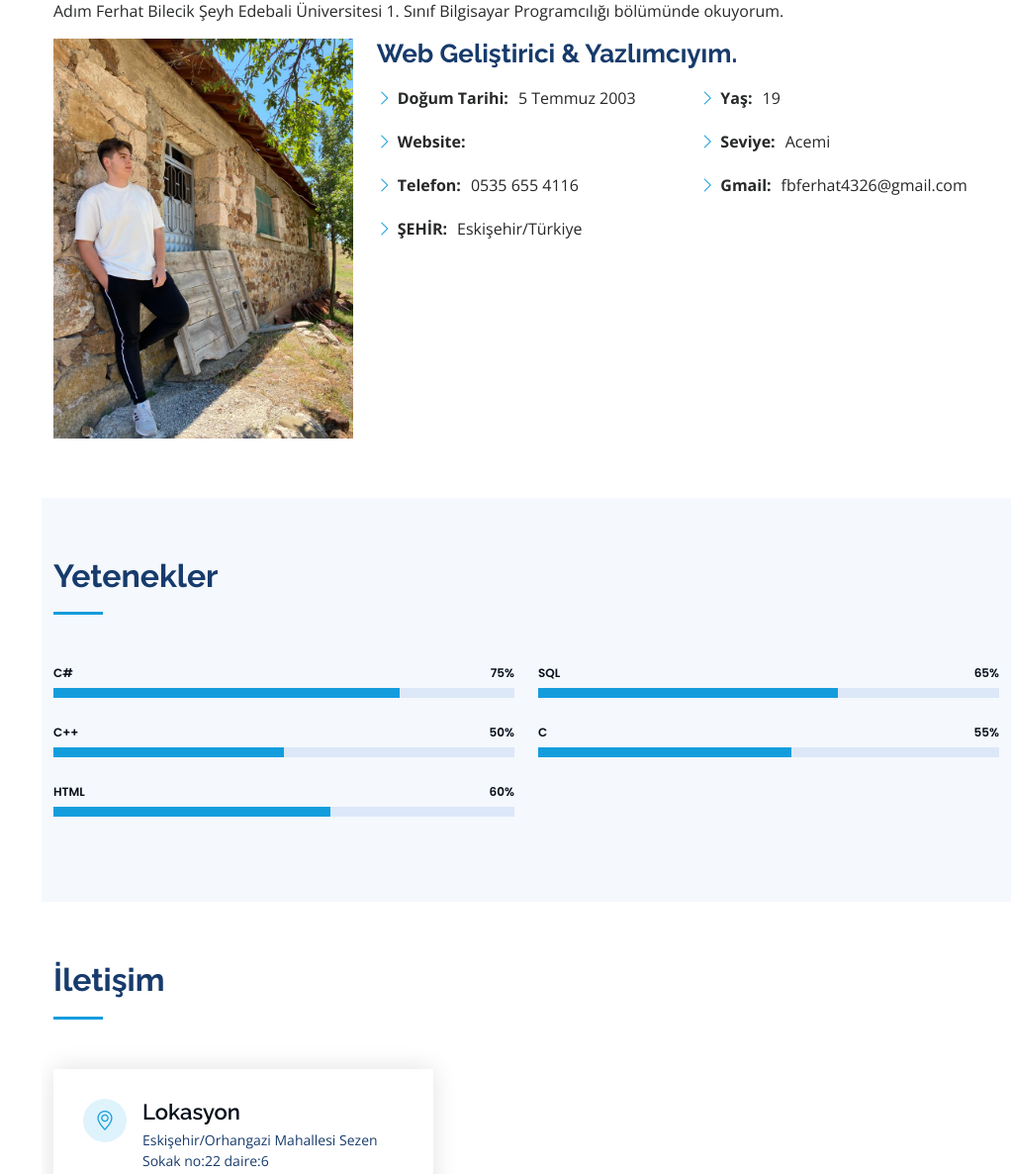
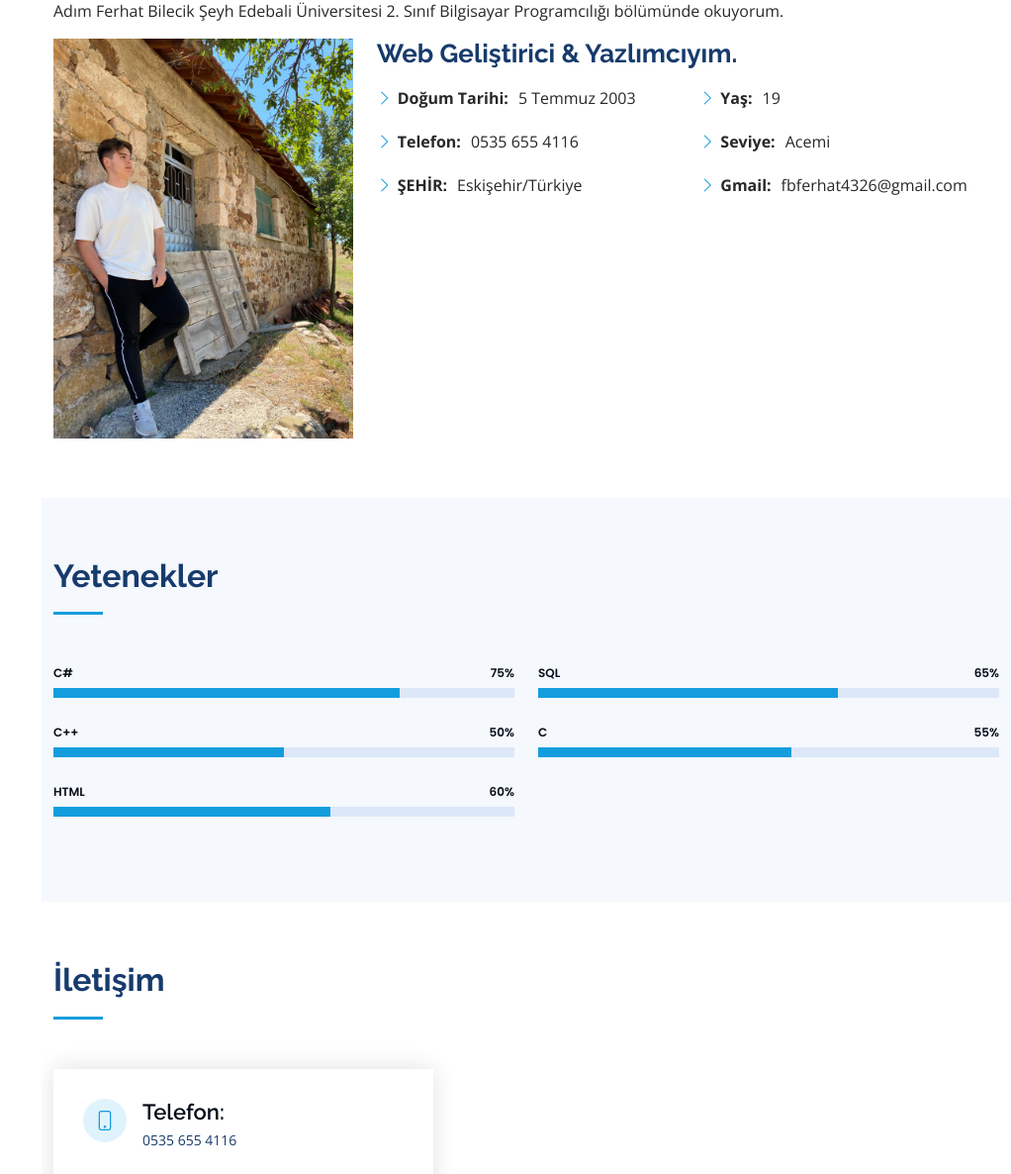
Before and after one commit to ferhatbngl/ferhatbngl.github.io, a plain HTML site: page index.html in a window 1280 px wide. Shown: the part 969-2155 px from the top of the page at 99% size, without its empty margins (258-1280 px from the left). Drawn offline with nearby package versions, Linux system fonts and the light colour scheme.

Commit message:
Update index.html

```diff
--- a/index.html
+++ b/index.html
@@ -76,7 +76,7 @@
         <div class="section-title">
           <h2>Hakkımda</h2>
         </div>
-        <p>Adım Ferhat Bilecik Şeyh Edebali Üniversitesi 1. Sınıf Bilgisayar Programcılığı bölümünde okuyorum.</p>
+        <p>Adım Ferhat Bilecik Şeyh Edebali Üniversitesi 2. Sınıf Bilgisayar Programcılığı bölümünde okuyorum.</p>
         <div class="row">
           <div class="col-lg-4" data-aos="fade-right">
             <img src="assets/img/ferhat.jpg" class="img-fluid" alt="">
@@ -89,7 +89,6 @@
               <div class="col-lg-6">
                 <ul>
                   <li><i class="bi bi-chevron-right"></i> <strong>Doğum Tarihi:</strong> <span>5 Temmuz 2003</span></li>
-                  <li><i class="bi bi-chevron-right"></i> <strong>Website:</strong> <span></span></li>
                   <li><i class="bi bi-chevron-right"></i> <strong>Telefon:</strong> <span>0535 655 4116</span></li>
                   <li><i class="bi bi-chevron-right"></i> <strong>ŞEHİR:</strong> <span>Eskişehir/Türkiye</span></li>
                 </ul>
@@ -180,13 +179,6 @@
 
           <div class="col-lg-5 d-flex align-items-stretch">
             <div class="info">
-              <div class="address">
-                <i class="bi bi-geo-alt"></i>
-                <h4>Lokasyon</h4>
-                <p>Eskişehir/Orhangazi Mahallesi Sezen Sokak
-                  no:22 daire:6
-                </p>
-              </div>
               <div class="phone">
                 <i class="bi bi-phone"></i>
                 <h4>Telefon:</h4>
```
